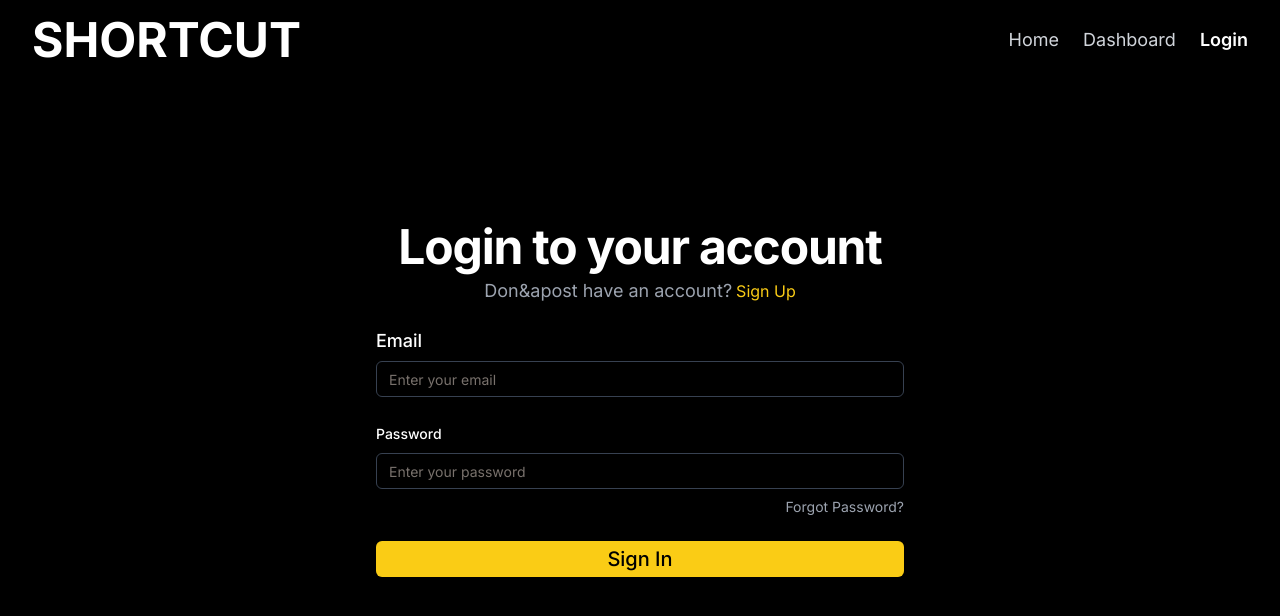
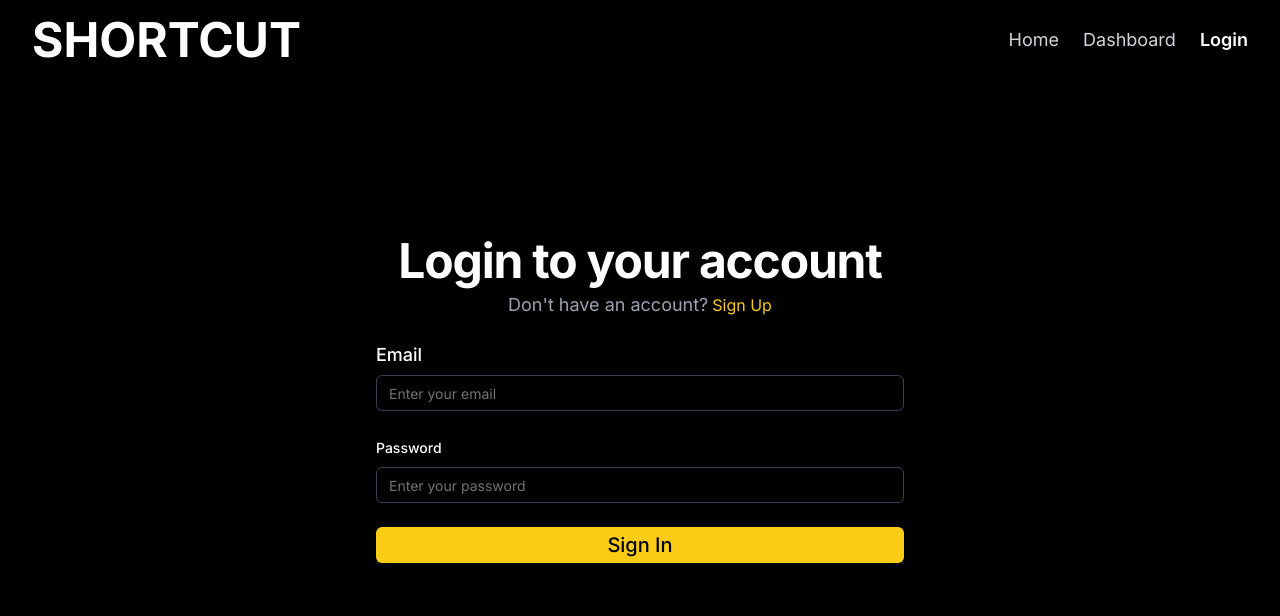
Before and after one commit to Paresh-95/BlogApp_Frontend_AttackCapital, a Next.js app: page /login in a window 1280 px wide. Shown: the top 616 px of the page. Built offline with nearby package versions, Linux system fonts and the light colour scheme; no server answers.

Commit message:
issue done

```diff
--- a/src/app/(auth)/login/page.tsx
+++ b/src/app/(auth)/login/page.tsx
@@ -72,7 +72,7 @@ export default function Login() {
               Login to your account
             </CardTitle>
             <div className="flex justify-center items-center mt-2">
-              <span className="text-lg text-gray-400">Don&apost have an account?</span>
+              <span className="text-lg text-gray-400">Don't have an account?</span>
               <Link href="/sign-up" className="ml-1 text-yellow-400 hover:underline">
                 Sign Up
               </Link>
@@ -113,12 +113,6 @@ export default function Login() {
                   className="bg-black border-gray-700 w-[100%] text-white placeholder-white"
                   required
                 />
-                <Link
-                  href="/forgot-password"
-                  className="text-sm text-gray-400 hover:text-white float-right"
-                >
-                  Forgot Password?
-                </Link>
               </div>
               <Button
                 type="submit"
```
